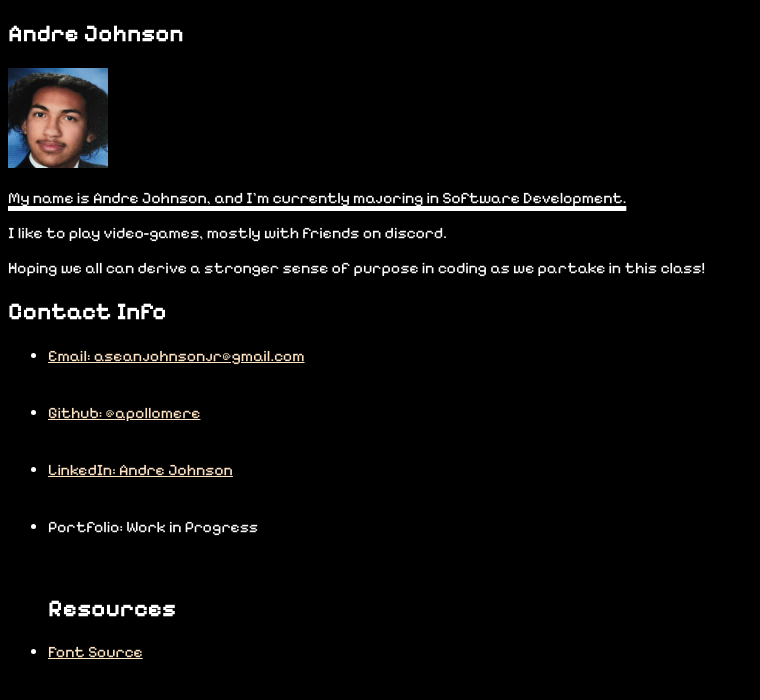
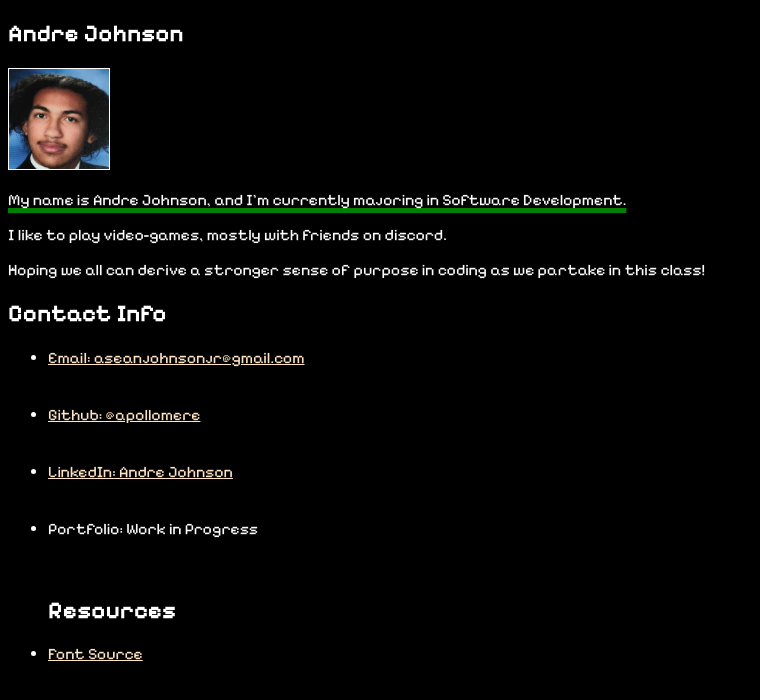
Before and after one commit to apollomere/Andre-Biography, a plain HTML site: page index.html in a window 1280 px wide. In both pictures the pointer is over the element 640 px from the left and 259 px from the top of the page. Shown: the part 62-762 px from the top of the page, without its empty margins (0-760 px from the left). Drawn offline with Linux system fonts and the light colour scheme.

Commit message:
Added border to images and hover effect for images. Some slight changes to hover effect for paragraphs.

```diff
--- a/style.css
+++ b/style.css
@@ -1,8 +1,8 @@
 .text,title{color: white; font-family: "Pixelify Sans", sans-serif; }
 
 p:hover{
-    text-decoration: underline;
-    text-decoration-thickness: 5px
+    text-decoration: underline green;
+    text-decoration-thickness: 5px;
 }
 a:link
 {
@@ -12,6 +12,15 @@ a:visited
 {
     color: green;
 }
+img
+{
+    border: 1px solid white;
+}
+
+img:hover
+{
+    border: 3px solid green;
+}
 
 a:hover
 {
```
